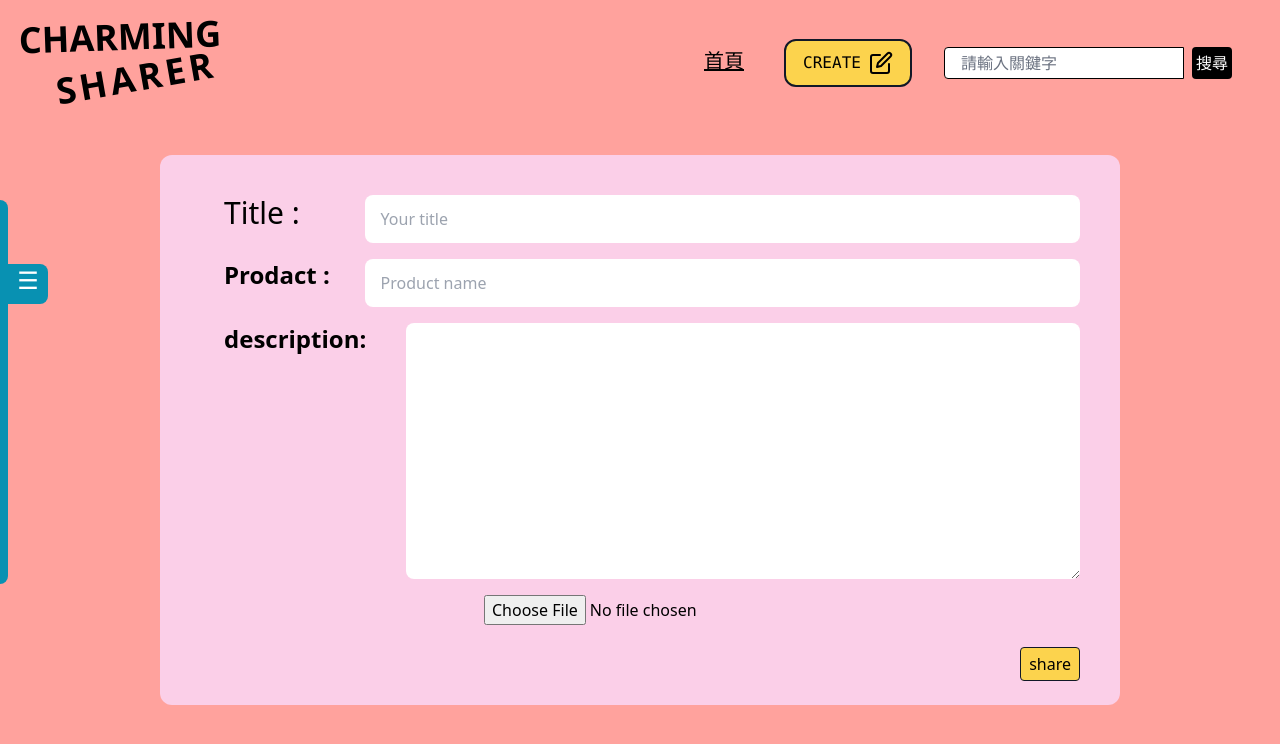
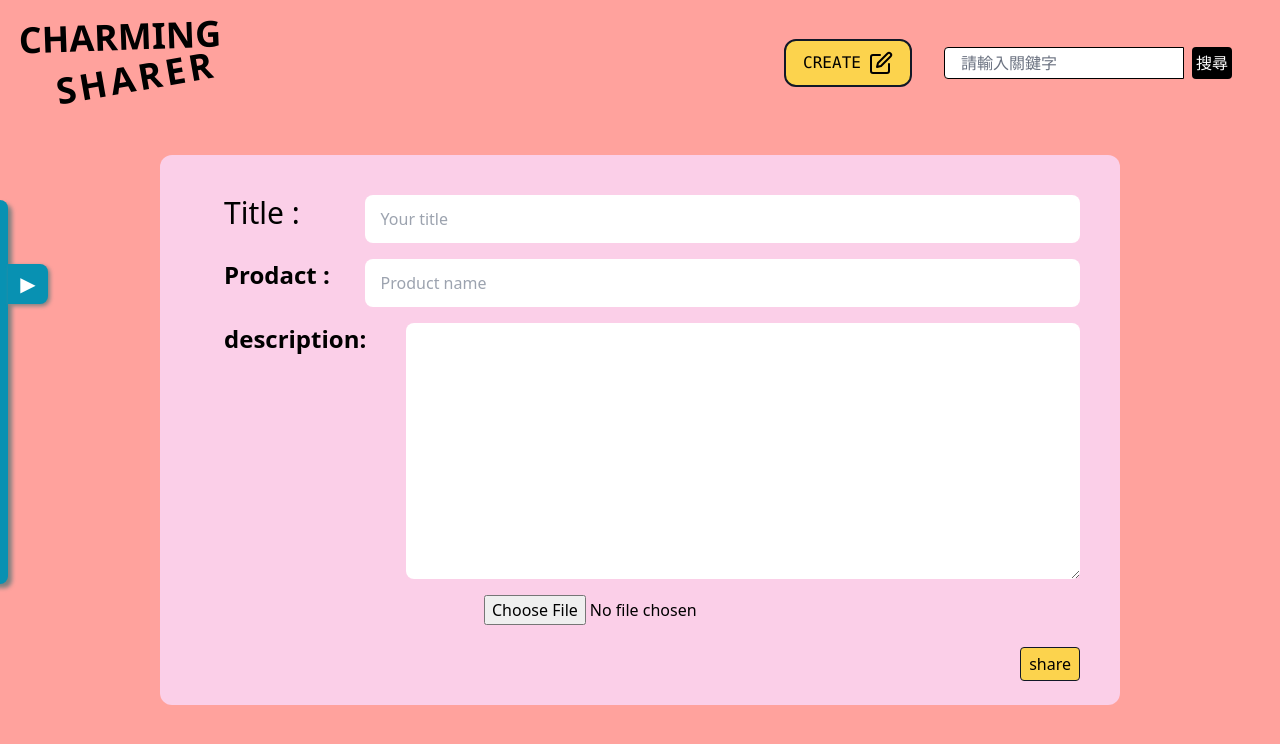
Before and after one commit to wenchi7/Charming-sharer, a Vue app: page /create-post in a window 1280 px wide. Shown: the top 744 px of the page. Built offline with nearby package versions, Linux system fonts and the light colour scheme.

Commit message:
add sidebar's shadow &change style

```diff
--- a/src/backend/firebbase.js
+++ b/src/backend/firebbase.js
@@ -1,5 +1,5 @@
 import { initializeApp } from 'firebase/app'
-import { getFirestore } from 'firebase/firestore'
+import { getAuth } from 'firebase/auth'
 
 const firebaseConfig = {
   apiKey: 'AIzaSyACsl1MMVATDWWdmx7JSF7VyD23Y0KZz_U',
@@ -11,4 +11,6 @@ const firebaseConfig = {
 }
 
 const app = initializeApp(firebaseConfig)
-export const db = getFirestore(app)
+const auth = getAuth(app)
+
+export { auth }
--- a/src/components/NavView.vue
+++ b/src/components/NavView.vue
@@ -7,11 +7,6 @@
       </div>
       <div class="flex flex-col-reverse items-center mt-3 p-4 md:flex-row">
         <div class="flex">
-          <a
-            href="/home"
-            class="mr-6 lg:mr-10 underline mt-2 text-lg lg:text-xl cursor-pointer hover:text-red-600"
-            >首頁</a
-          >
           <div
             class="create-bnt flex justify-center items-center border-2 w-28 h-12 lg:w-32 rounded-xl border-gray-900 text-md text-black cursor-pointer bg-amber-300 ml-auto"
             @click="goToCreatePost"
--- a/src/components/SideBar.vue
+++ b/src/components/SideBar.vue
@@ -1,25 +1,25 @@
 <template>
   <div class="flex h-96">
     <div
-      class="absolute h-96 w-32 bg-cyan-600 transition-transform duration-300 rounded-r-lg"
+      class="absolute h-96 w-32 bg-cyan-600 transition-transform duration-300 rounded-r-lg shadow-[4px_4px_4px_gray]"
       :class="{ 'md:translate-x-0': isSideBarOpen, '-translate-x-[120px]': !isSideBarOpen }"
     >
       <button
         v-if="!isSideBarOpen"
         @click="tragleSideBar(true)"
-        class="absolute right-0 -mr-10 mt-16 h-10 w-10 pb-2 cursor-pointer rounded-r-lg bg-cyan-600 text-2xl text-white hover:text-black"
+        class="absolute right-0 -mr-10 mt-16 h-10 w-10 cursor-pointer rounded-r-lg bg-cyan-600 text-xl text-white hover:text-black shadow-[2px_2px_4px_gray]"
       >
-        ☰
+        ▶︎
       </button>
       <button
         v-else
         @click="tragleSideBar(false)"
-        class="absolute right-0 -mr-10 mt-16 h-10 w-10 pb-2 cursor-pointer rounded-r-lg bg-cyan-600 text-2xl text-white hover:text-black"
+        class="absolute right-0 -mr-10 mt-16 h-10 w-10 cursor-pointer rounded-r-lg bg-cyan-600 text-xl text-white hover:text-black shadow-[2px_2px_4px_gray]"
       >
-        ☰
+        ◀︎
       </button>
       <div class="flex flex-col text-center gap-14 mt-12 text-lg">
-        <p class="text-white hover:text-red-500 cursor-pointer">首頁</p>
+        <a href="/home" class="text-white hover:text-red-500 cursor-pointer">首頁</a>
         <p class="text-white hover:text-red-500 cursor-pointer">保養版</p>
         <p class="text-white hover:text-red-500 cursor-pointer">化妝版</p>
         <p class="text-white hover:text-red-500 cursor-pointer">Log out</p>
--- /dev/null
+++ b/src/stores/authStore.js
@@ -0,0 +1,3 @@
+// import { defineStore } from 'pinia'
+// import { auth } from '@/backend/firebase'
+// import { createUserWithEmailAndPassword, signInWithEmailAndPassword, signOut, onAuthStateChanged } from 'firebase/auth'
```
Also changed, not shown: src/stores/counter.js (deleted).
